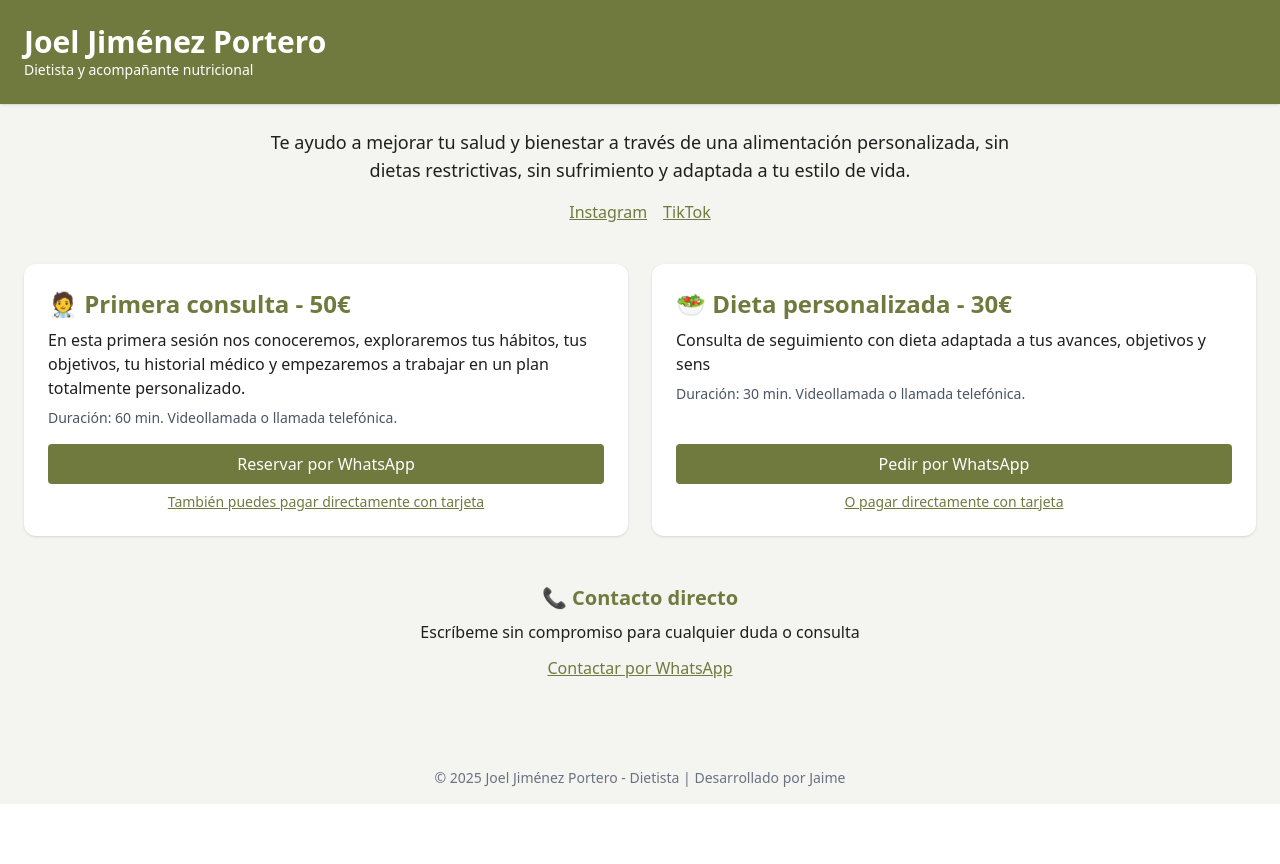
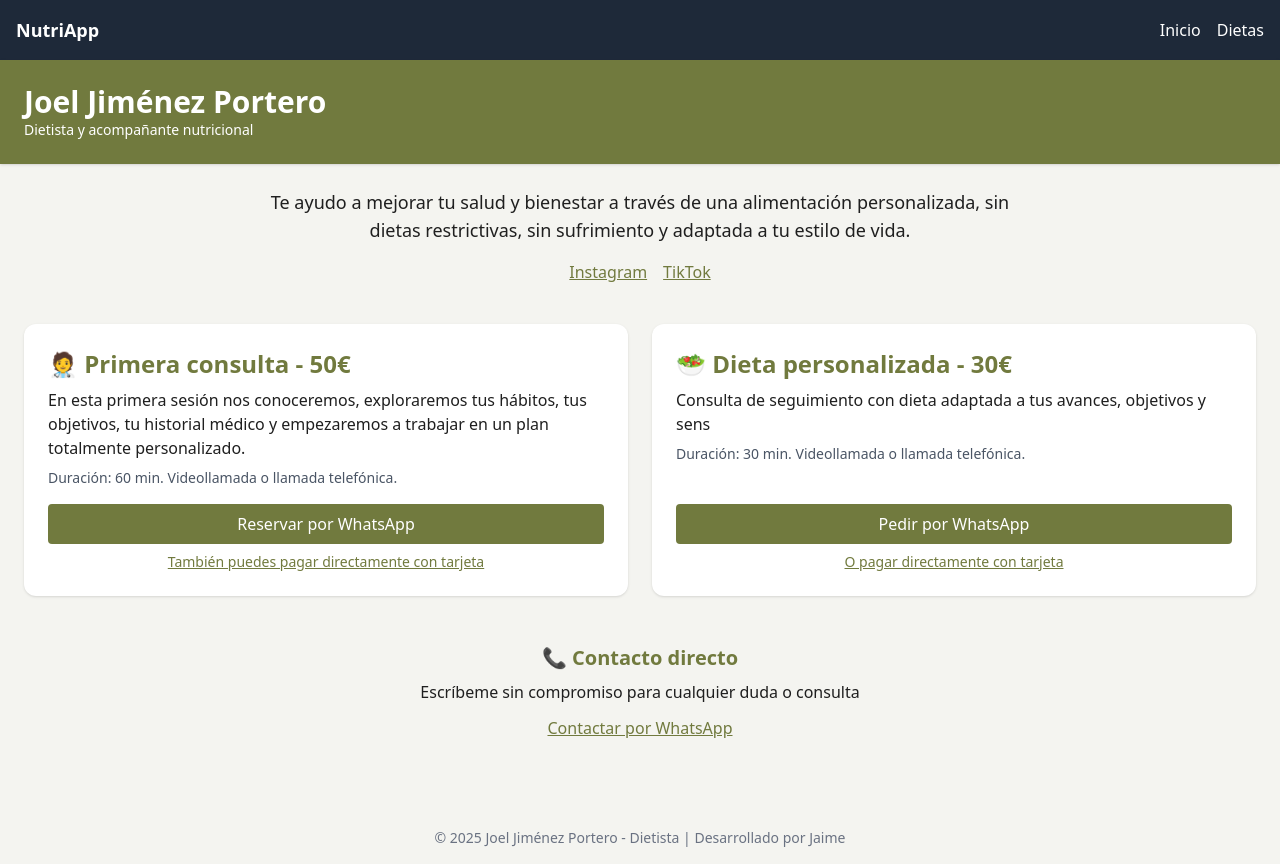
Before and after one commit to jaimejportero/joelenforma, a React (Vite) app: page / in a window 1280 px wide. Before the commit the page ends 804 px from the top, so only its background shows below. Built offline with nearby package versions, Linux system fonts and the light colour scheme.

Commit message:
Añadir NavBar

```diff
--- a/src/App.tsx
+++ b/src/App.tsx
@@ -3,11 +3,12 @@ import { BrowserRouter } from 'react-router-dom';
 import Pago from './screens/pago';
 import DietaAI from './screens/Dietas';
 import React from 'react';
-
+import Navbar from './screens/Navbar';
 export default function App() {
   return (
     <React.StrictMode>
       <BrowserRouter>
+      <Navbar/>
         <Routes>
           <Route path="/" element={<Pago />} />
           <Route path="/dietas" element={<DietaAI />} />
--- /dev/null
+++ b/src/screens/Navbar.tsx
@@ -0,0 +1,13 @@
+import { Link } from 'react-router-dom';
+
+export default function Navbar() {
+  return (
+    <nav className="bg-gray-800 text-white p-4 flex justify-between items-center">
+      <div className="font-bold text-lg">NutriApp</div>
+      <div className="space-x-4">
+        <Link to="/" className="hover:underline">Inicio</Link>
+        <Link to="/dietas" className="hover:underline">Dietas</Link>
+      </div>
+    </nav>
+  );
+}
```
